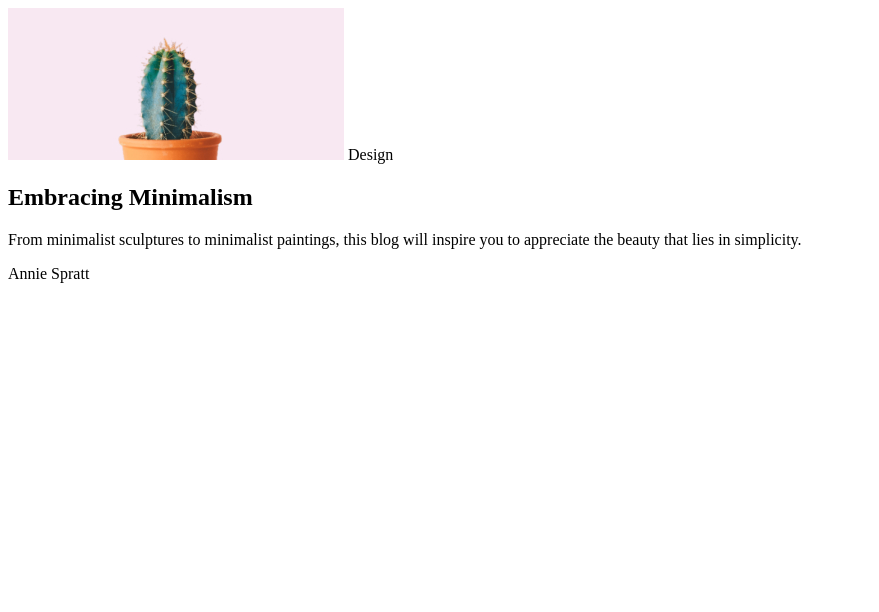
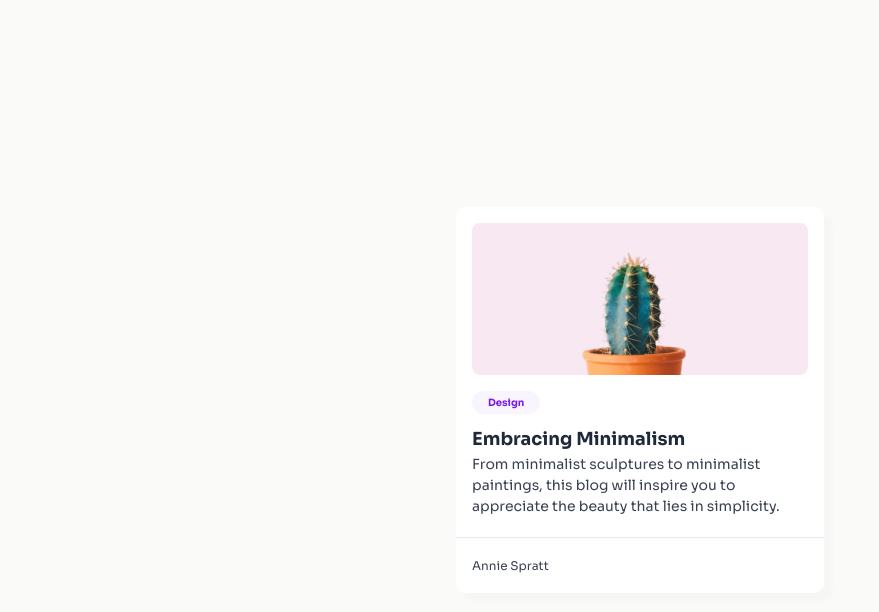
Before and after one commit to g-akca/dc-minimal-blog-card, a plain HTML site: page index.html in a window 1280 px wide. Shown: the whole page, without its empty margins (0-879 px from the left). Drawn offline with Linux system fonts and the light colour scheme.

Commit message:
Add styles

```diff
--- a/index.html
+++ b/index.html
@@ -9,6 +9,10 @@
       type="image/x-icon"
       sizes="96x96"
     />
+    <link rel="stylesheet" href="styles.css">
+    <link rel="preconnect" href="https://fonts.googleapis.com">
+    <link rel="preconnect" href="https://fonts.gstatic.com" crossorigin>
+    <link href="https://fonts.googleapis.com/css2?family=Sora:wght@100..800&display=swap" rel="stylesheet">
     <title>Minimal Blog Card</title>
   </head>
   <body>
@@ -22,7 +26,7 @@
           <p>From minimalist sculptures to minimalist paintings, this blog will inspire you to appreciate the beauty that lies in simplicity.</p>
         </div>
       </div>
-      <div id="card-author">
+      <div class="card-author">
         <p>Annie Spratt</p>
       </div>
     </main>
--- /dev/null
+++ b/styles.css
@@ -0,0 +1,73 @@
+/* General */
+* {
+    margin: 0;
+    padding: 0;
+    box-sizing: border-box;
+}
+
+body {
+    background-color: #FAFAF9;
+    font-family: "Sora", sans-serif;
+    font-size: 14px;
+    color: #394150;
+    display: flex;
+    justify-content: center;
+    align-items: center;
+    min-height: 100vh;
+    padding: 16px;
+}
+
+/* Card */
+.card {
+    background-color: white;
+    max-width: 368px;
+    box-shadow: 8px 8px 6px rgba(0, 0, 0, 0.02);
+    border-radius: 10px;
+}
+
+.card-main {
+    display: flex;
+    flex-direction: column;
+    gap: 16px;
+    padding: 16px 16px 20px;
+    border-bottom: 1.5px solid #E5EAF0;
+}
+
+.card-main img {
+    width: 100%;
+    border-radius: 8px;
+}
+
+.card-main .badge {
+    padding: 5px 16px;
+    font-size: 10px;
+    font-weight: bold;
+    background-color: #f8f5fe;
+    color: #7C19EE;
+    border-radius: 16px;
+    align-self: flex-start;
+}
+
+.card-details {
+    display: flex;
+    flex-direction: column;
+    gap: 6px;
+}
+
+.card-details h2 {
+    color: #20293A;
+    font-size: 18px;
+    line-height: 18px;
+}
+
+.card-details p {
+    line-height: 21px;
+}
+
+.card-author {
+    padding: 20px 16px;
+}
+
+.card-author p {
+    font-size: 12px;
+}
```
